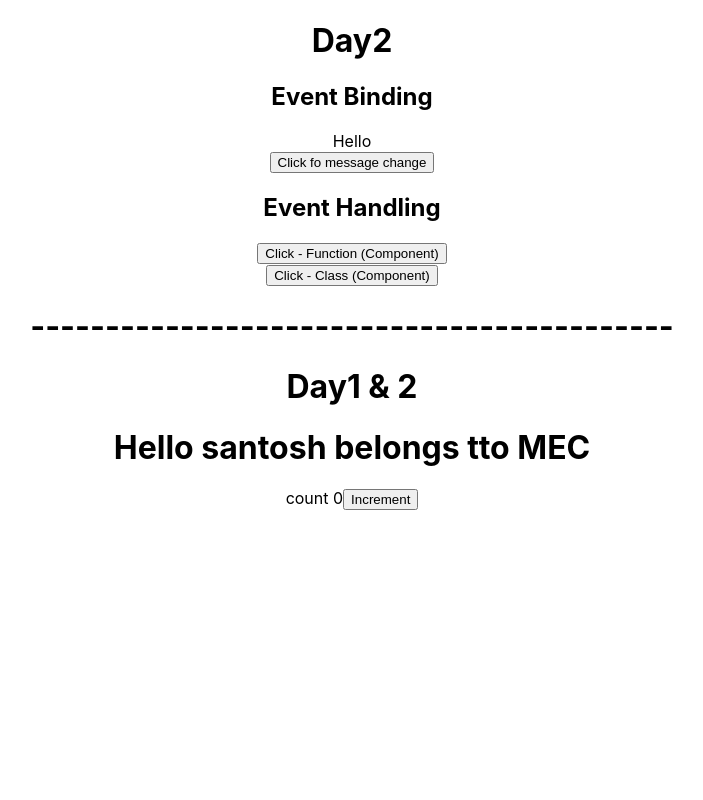
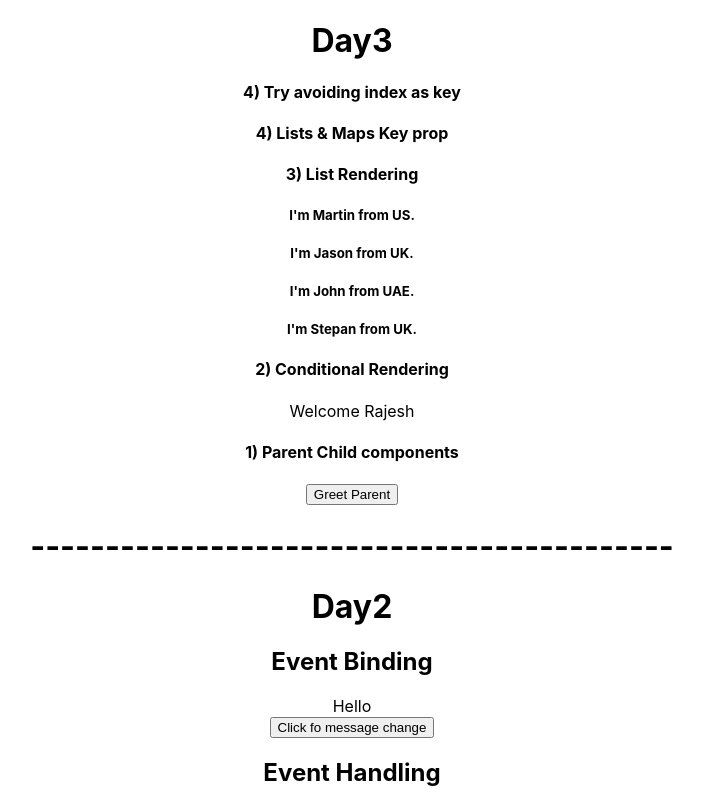
Before and after one commit to antharir/reactjs-learning-1, a React (Create React App) app: page / in a window 1280 px wide. Shown: the top 800 px of the page, without its empty margins (288-991 px from the left). Built offline with nearby package versions, Linux system fonts and the light colour scheme.

Commit message:
Day3 learnings Parent child components, Conditiona rendering, List, Map key prop, index as not a key

```diff
--- a/src/App.js
+++ b/src/App.js
@@ -1,22 +1,41 @@
-import logo from './logo.svg';
-import './App.css';
+import logo from "./logo.svg";
+import "./App.css";
 
-import Greet from './components/Greet';
+import Greet from "./components/Greet";
 
-import Welcome from './components/Welcome';
+import Welcome from "./components/Welcome";
 
-import { Hello } from './components/Hello';
-import Message from './components/Message';
-import Counter from './components/Counter';
-import FunctionClick from './components/FunctionClick';
-import ClassClick from './components/ClassClick';
-import EventBind from './components/EventBind';
+import { Hello } from "./components/Hello";
+import Message from "./components/Message";
+import Counter from "./components/Counter";
+import FunctionClick from "./components/FunctionClick";
+import ClassClick from "./components/ClassClick";
+import EventBind from "./components/EventBind";
+import ParentComponent from "./components/ParentComponent";
+import UserGreeting from "./components/UserGreeting";
+import ListRender from "./components/ListRender";
 
 function App() {
   return (
     <div className="App">
+      <h1>Day3</h1>
 
 
+      <h4> 4) Try avoiding index as key</h4>
+
+      <h4> 4) Lists & Maps Key prop</h4>
+
+
+      <h4> 3) List Rendering</h4>
+      <ListRender />
+
+      <h4>2) Conditional Rendering</h4>
+      <UserGreeting />
+
+      <h4>1) Parent Child components</h4>
+      <ParentComponent />
+
+      <h1>-------------------------------------------</h1>
 
       <h1>Day2</h1>
 
@@ -28,7 +47,6 @@ function App() {
       <ClassClick />
 
       <h1>-------------------------------------------</h1>
-
 
       <h1>Day1 & 2</h1>
       {/* <Hello name="rajesh" dept="CSE">
@@ -42,7 +60,6 @@ function App() {
 
       <Hello name="santosh" dept="MEC" />
       <Counter />
-
     </div>
   );
 }
--- /dev/null
+++ b/src/components/ChildComponent.js
@@ -0,0 +1,12 @@
+import React from 'react'
+
+function ChildComponent(props) {
+  return (
+    <div>
+
+      <button onClick={props.greetHandler}>Greet Parent </button>
+    </div>
+  )
+}
+
+export default ChildComponent
--- /dev/null
+++ b/src/components/ListPerson.js
@@ -0,0 +1,16 @@
+import React from 'react'
+
+function ListPerson({person}) {
+
+    function getName(name) {
+        console.log(`Selected name ${name}`)
+        return name;
+    }
+
+  return (
+    <h5>I'm {getName(person.name)} from {person.city}.</h5>
+    // <h5>I'm {person} .</h5>
+  )
+}
+
+export default ListPerson
--- /dev/null
+++ b/src/components/ListRender.js
@@ -0,0 +1,38 @@
+import React from "react";
+import ListPerson from "./ListPerson";
+
+function ListRender() {
+  //   const names = ["Rajesh", "Ramana", "Satya"];
+  //   const nameList = names.map((name) => <ListPerson name1={name}></ListPerson>);
+  //   return <div>{nameList}</div>;
+
+//   const names = ["Rajesh", "Ramana", "Satya", "Satya"];
+  const persons = [
+    {
+      id: 1,
+      name: "Martin",
+      city: "US",
+    },
+    {
+      id: 2,
+      name: "Jason",
+      city: "UK",
+    },
+    {
+      id: 3,
+      name: "John",
+      city: "UAE",
+    },
+    {
+      id: 4,
+      name: "Stepan",
+      city: "UK",
+    },
+  ];
+  const nameList = persons.map((name, index) => (
+    <ListPerson key={index} person={name}></ListPerson>
+  ));
+  return <div>{nameList}</div>;
+}
+
+export default ListRender;
--- /dev/null
+++ b/src/components/ParentComponent.js
@@ -0,0 +1,30 @@
+import React, { Component } from 'react'
+import ChildComponent from './ChildComponent';
+
+class ParentComponent extends Component {
+
+    constructor(props) {
+      super(props)
+
+      this.state = {
+         parentName: 'Parent'
+      }
+
+      this.greetParent = this.greetParent.bind(this);
+
+    }
+
+    greetParent() {
+        alert(`Hello ${this.state.parentName}`);
+    }
+
+  render() {
+    return (
+      <div>
+        <ChildComponent greetHandler={this.greetParent} />
+      </div>
+    )
+  }
+}
+
+export default ParentComponent
--- /dev/null
+++ b/src/components/UserGreeting.js
@@ -0,0 +1,47 @@
+import React, { Component } from "react";
+
+export class UserGreeting extends Component {
+  constructor(props) {
+    super(props);
+
+    this.state = {
+      isLoggedIn: true,
+    };
+  }
+
+  render() {
+
+    // Short Circuit Operator
+    return this.state.isLoggedIn && <div>Welcome Rajesh</div>
+
+
+    // Ternary operator
+    // return (
+    //     this.state.isLoggedIn ?
+    //     <div>Welcome Rajesh</div> :
+    //     <div>Welcome Guest</div>
+    // )
+
+    // Using element
+    // let message;
+    // if (this.state.isLoggedIn) {
+    //   message = <div>Welcome Rajesh</div>;
+    // } else {
+    //   message = <div>Welcome Guest</div>;
+    // }
+
+    // return <div>{message}</div>;
+
+
+    // Using if condition
+    // if (this.state.isLoggedIn) {
+    //   return <div>Welcome Rajesh</div>;
+    // } else {
+    //   return <div>Welcome Guest</div>;
+    // }
+
+
+  }
+}
+
+export default UserGreeting;
```
